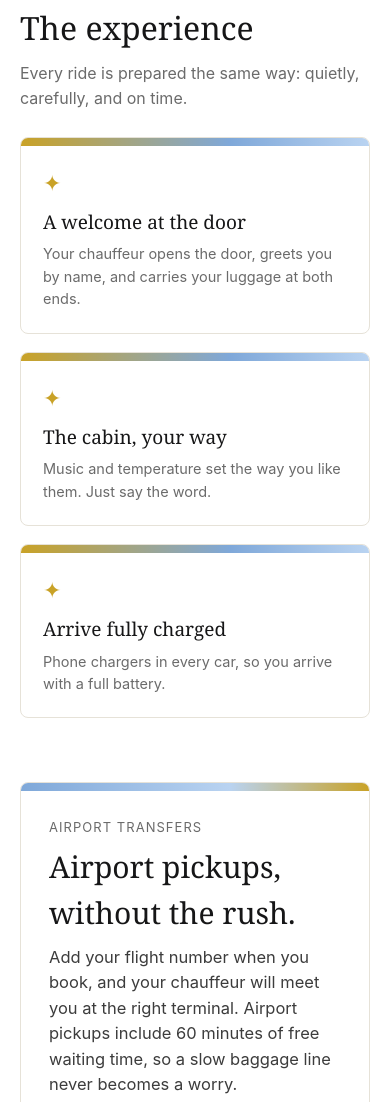
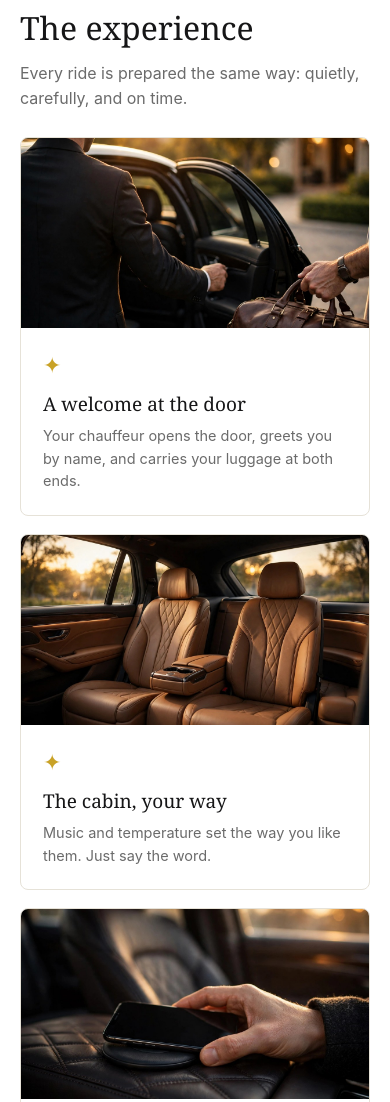
Before and after one commit to azher-mohammed/noel-chauffer, a plain HTML site: page static/index.html in a window 390 px wide. Shown: the part 1673-2775 px from the top of the page. Drawn offline with nearby package versions, Linux system fonts and the light colour scheme.

Commit message:
Add 4 photos to homepage cards (owner decision 2026-11-16)
- static/img/: 4 generated photorealistic JPEGs (welcome-door, cabin,
  charger, airport), each under 300KB, warm consistent look, no faces,
  no text/logos.
- static/index.html: photo wired into each of the 3 experience cards
  and the airport card, with alt text; all copy unchanged.
- static/css/customer.css: .card-photo cover cropping (190px cards,
  320px airport, 220px mobile); dead airport band rule removed.
  Trust cards keep the gradient band. No flow, pricing, or logic
  changed. Tests: 148 unit / 101 smoke / 178 E2E, all green.

```diff
--- a/static/css/customer.css
+++ b/static/css/customer.css
@@ -243,19 +243,21 @@ input, select, textarea { font: inherit; }
 .section { max-width: 1100px; margin: 0 auto; padding: 56px 20px 8px; }
 .section h2 { font-size: 32px; margin: 0 0 8px; }
 .section .intro { color: var(--grey); max-width: 640px; margin: 0 0 26px; }
-/* Experience / trust cards (typographic + gradient band; no photos) */
+/* Experience / trust cards (photos on experience cards; gradient band on trust cards) */
 .exp-grid { display: grid; grid-template-columns: repeat(3, 1fr); gap: 18px; }
 @media (max-width: 860px) { .exp-grid { grid-template-columns: 1fr; } }
 .exp-card { border: 1px solid var(--line); border-radius: 8px; overflow: hidden; background: var(--white); }
 .exp-card .band { height: 8px; background: linear-gradient(90deg, var(--gold), #7fa8d9 60%, var(--sky)); }
+.card-photo { display: block; width: 100%; height: 190px; object-fit: cover; }
 .exp-body { padding: 20px 22px 22px; }
 .exp-body .glyph { color: var(--gold); font-size: 22px; }
 .exp-body h3 { margin: 8px 0 6px; font-size: 19px; }
 .exp-body p { margin: 0; color: var(--grey); font-size: 14.5px; }
 
-/* Airport transfers card (no photo) */
+/* Airport transfers card */
 .airport-card { border: 1px solid var(--line); border-radius: 8px; overflow: hidden; background: var(--white); }
-.airport-card .band { height: 8px; background: linear-gradient(90deg, #7fa8d9, var(--sky) 60%, var(--gold)); }
+.airport-card .card-photo { height: 320px; }
+@media (max-width: 860px) { .airport-card .card-photo { height: 220px; } }
 .airport-body { padding: 26px 28px 28px; }
 .airport-body .eyebrow { margin: 0 0 6px; font-size: 13px; letter-spacing: 0.08em; text-transform: uppercase; color: var(--grey); }
 .section .airport-body h2 { font-size: 30px; margin: 0 0 8px; }
--- a/static/index.html
+++ b/static/index.html
@@ -260,16 +260,16 @@
     <h2>The experience</h2>
     <p class="intro">Every ride is prepared the same way: quietly, carefully, and on time.</p>
     <div class="exp-grid">
-      <div class="exp-card"><div class="band"></div><div class="exp-body"><div class="glyph">✦</div><h3>A welcome at the door</h3><p>Your chauffeur opens the door, greets you by name, and carries your luggage at both ends.</p></div></div>
-      <div class="exp-card"><div class="band"></div><div class="exp-body"><div class="glyph">✦</div><h3>The cabin, your way</h3><p>Music and temperature set the way you like them. Just say the word.</p></div></div>
-      <div class="exp-card"><div class="band"></div><div class="exp-body"><div class="glyph">✦</div><h3>Arrive fully charged</h3><p>Phone chargers in every car, so you arrive with a full battery.</p></div></div>
+      <div class="exp-card"><img class="card-photo" src="/static/img/welcome-door.jpg" alt="Chauffeur opening the rear door of a black sedan for a passenger with luggage" loading="lazy" decoding="async"><div class="exp-body"><div class="glyph">✦</div><h3>A welcome at the door</h3><p>Your chauffeur opens the door, greets you by name, and carries your luggage at both ends.</p></div></div>
+      <div class="exp-card"><img class="card-photo" src="/static/img/cabin.jpg" alt="Premium rear cabin with tan leather seats in soft warm light" loading="lazy" decoding="async"><div class="exp-body"><div class="glyph">✦</div><h3>The cabin, your way</h3><p>Music and temperature set the way you like them. Just say the word.</p></div></div>
+      <div class="exp-card"><img class="card-photo" src="/static/img/charger.jpg" alt="Phone resting on a charger in the back seat of a luxury car" loading="lazy" decoding="async"><div class="exp-body"><div class="glyph">✦</div><h3>Arrive fully charged</h3><p>Phone chargers in every car, so you arrive with a full battery.</p></div></div>
     </div>
   </section>
 
   <!-- AIRPORT TRANSFERS -->
   <section class="section" id="airports">
     <div class="airport-card">
-      <div class="band"></div>
+      <img class="card-photo" src="/static/img/airport.jpg" alt="Chauffeur holding a name sign beside a black sedan at an airport curb with luggage" loading="lazy" decoding="async">
       <div class="airport-body">
         <p class="eyebrow">Airport transfers</p>
         <h2>Airport pickups, without the rush.</h2>
```
Also changed, not shown: static/img/airport.jpg (added), static/img/cabin.jpg (added), static/img/charger.jpg (added), static/img/welcome-door.jpg (added).
